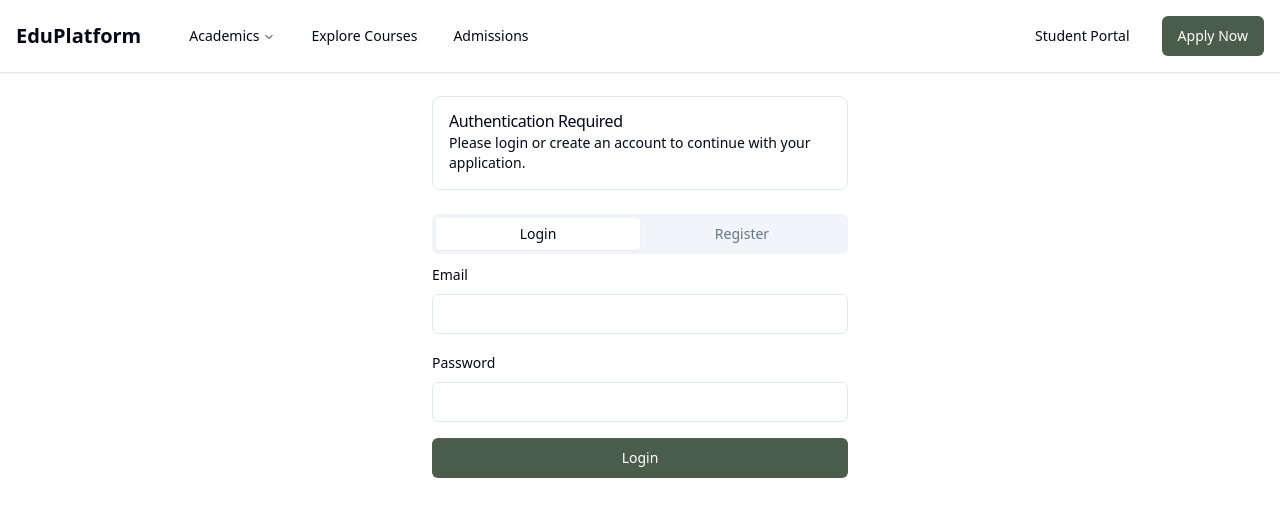
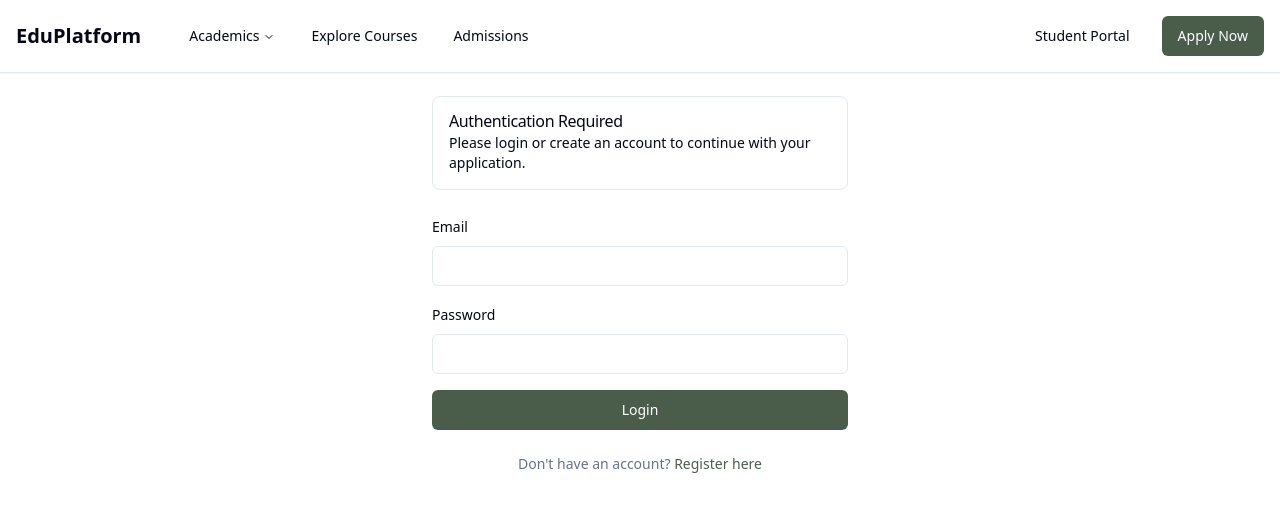
Before and after one commit to billionairedev24/uni-sphere-ui, a React (Vite) app: page /apply/1 in a window 1280 px wide. Shown: the top 516 px of the page. Built offline with nearby package versions, Linux system fonts and the light colour scheme.

Commit message:
Add registration link to LoginForm
Added a link in the LoginForm component that directs users to the registration page if they do not have an account. This enhances user experience by providing an easy way to create an account.
[skip gpt_engineer]

```diff
--- a/src/components/LoginForm.tsx
+++ b/src/components/LoginForm.tsx
@@ -14,7 +14,6 @@ import {
 import { Input } from "@/components/ui/input";
 import { useToast } from "@/hooks/use-toast";
 import { mockAuthService } from "@/services/mockAuth";
-import { Tabs, TabsContent, TabsList, TabsTrigger } from "@/components/ui/tabs";
 
 const loginSchema = z.object({
   email: z.string().email("Invalid email address"),
@@ -35,6 +34,7 @@ interface LoginFormProps {
 
 export const LoginForm = ({ onSuccess }: LoginFormProps) => {
   const [loading, setLoading] = useState(false);
+  const [isRegistering, setIsRegistering] = useState(false);
   const { toast } = useToast();
 
   const loginForm = useForm<z.infer<typeof loginSchema>>({
@@ -95,50 +95,9 @@ export const LoginForm = ({ onSuccess }: LoginFormProps) => {
     }
   };
 
-  return (
-    <Tabs defaultValue="login" className="w-full">
-      <TabsList className="grid w-full grid-cols-2">
-        <TabsTrigger value="login">Login</TabsTrigger>
-        <TabsTrigger value="register">Register</TabsTrigger>
-      </TabsList>
-
-      <TabsContent value="login">
-        <Form {...loginForm}>
-          <form onSubmit={loginForm.handleSubmit(onLogin)} className="space-y-4">
-            <FormField
-              control={loginForm.control}
-              name="email"
-              render={({ field }) => (
-                <FormItem>
-                  <FormLabel>Email</FormLabel>
-                  <FormControl>
-                    <Input type="email" {...field} />
-                  </FormControl>
-                  <FormMessage />
-                </FormItem>
-              )}
-            />
-            <FormField
-              control={loginForm.control}
-              name="password"
-              render={({ field }) => (
-                <FormItem>
-                  <FormLabel>Password</FormLabel>
-                  <FormControl>
-                    <Input type="password" {...field} />
-                  </FormControl>
-                  <FormMessage />
-                </FormItem>
-              )}
-            />
-            <Button type="submit" className="w-full" disabled={loading}>
-              {loading ? "Logging in..." : "Login"}
-            </Button>
-          </form>
-        </Form>
-      </TabsContent>
-
-      <TabsContent value="register">
+  if (isRegistering) {
+    return (
+      <div className="space-y-6">
         <Form {...registerForm}>
           <form onSubmit={registerForm.handleSubmit(onRegister)} className="space-y-4">
             <FormField
@@ -198,7 +157,65 @@ export const LoginForm = ({ onSuccess }: LoginFormProps) => {
             </Button>
           </form>
         </Form>
-      </TabsContent>
-    </Tabs>
+        <p className="text-center text-sm text-muted-foreground">
+          Already have an account?{" "}
+          <Button
+            variant="link"
+            className="p-0 h-auto font-normal"
+            onClick={() => setIsRegistering(false)}
+          >
+            Login here
+          </Button>
+        </p>
+      </div>
+    );
+  }
+
+  return (
+    <div className="space-y-6">
+      <Form {...loginForm}>
+        <form onSubmit={loginForm.handleSubmit(onLogin)} className="space-y-4">
+          <FormField
+            control={loginForm.control}
+            name="email"
+            render={({ field }) => (
+              <FormItem>
+                <FormLabel>Email</FormLabel>
+                <FormControl>
+                  <Input type="email" {...field} />
+                </FormControl>
+                <FormMessage />
+              </FormItem>
+            )}
+          />
+          <FormField
+            control={loginForm.control}
+            name="password"
+            render={({ field }) => (
+              <FormItem>
+                <FormLabel>Password</FormLabel>
+                <FormControl>
+                  <Input type="password" {...field} />
+                </FormControl>
+                <FormMessage />
+              </FormItem>
+            )}
+          />
+          <Button type="submit" className="w-full" disabled={loading}>
+            {loading ? "Logging in..." : "Login"}
+          </Button>
+        </form>
+      </Form>
+      <p className="text-center text-sm text-muted-foreground">
+        Don't have an account?{" "}
+        <Button
+          variant="link"
+          className="p-0 h-auto font-normal"
+          onClick={() => setIsRegistering(true)}
+        >
+          Register here
+        </Button>
+      </p>
+    </div>
   );
 };
```
